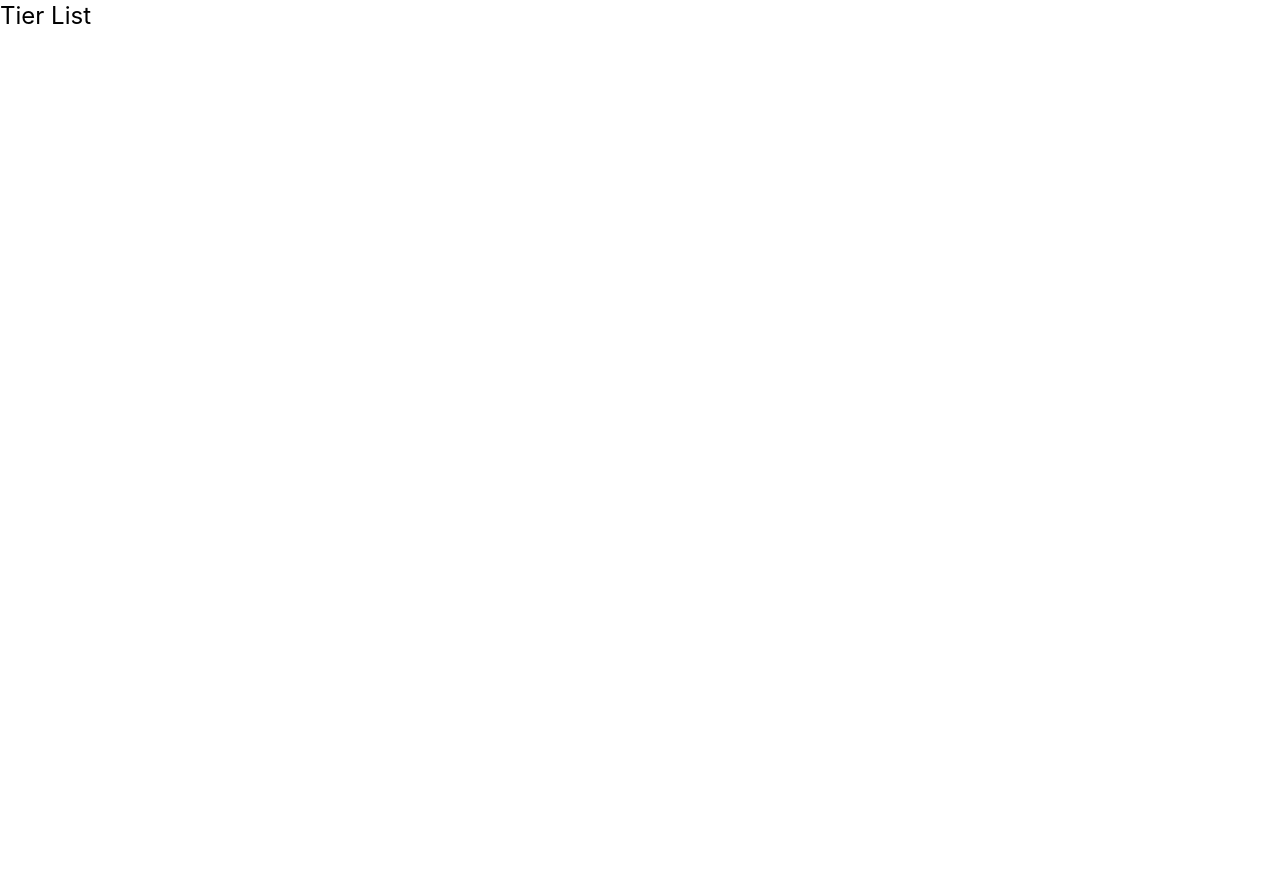
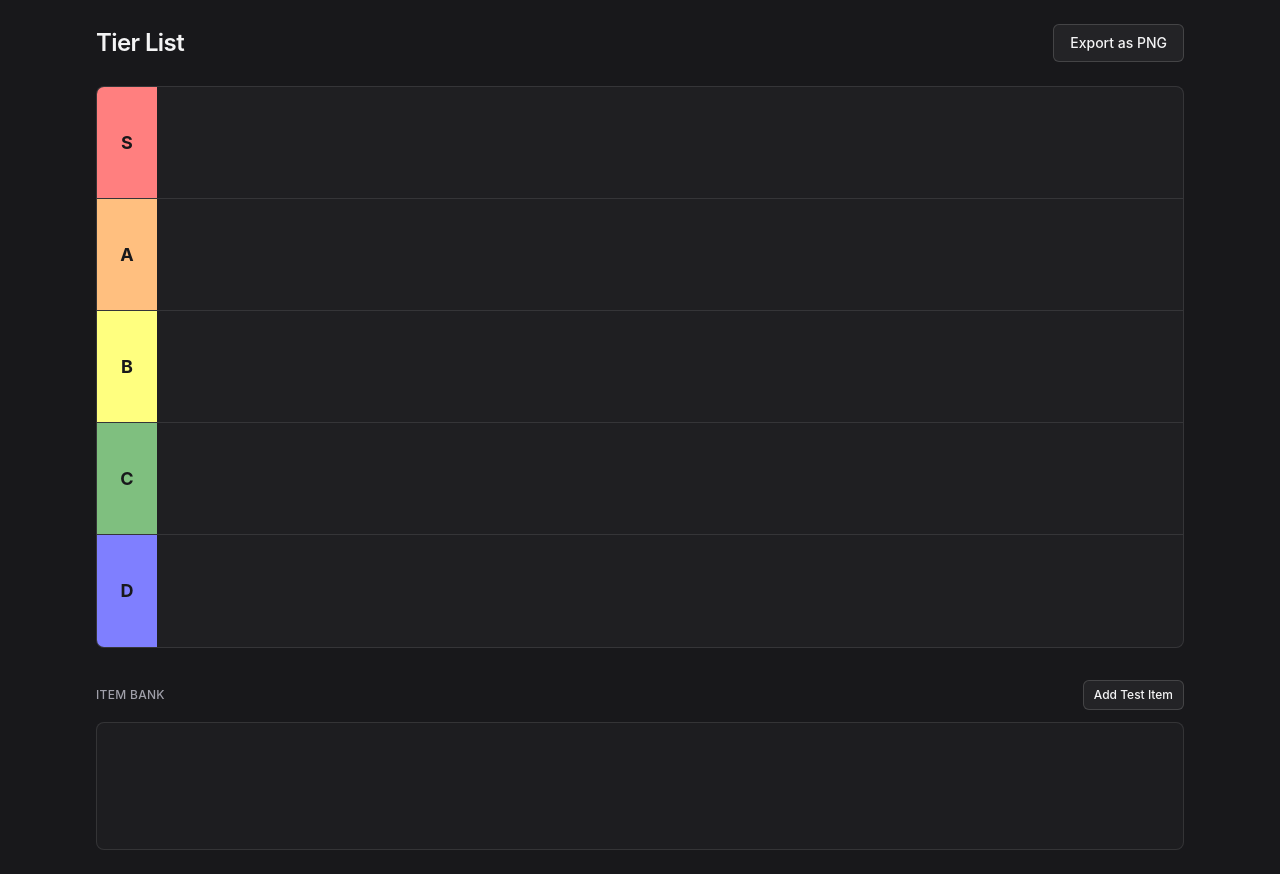
Before and after one commit to Md-Talim/tierlist, a React (Vite) app: page / in a window 1280 px wide. Before the commit the page ends 800 px from the top, so only its background shows below. Built offline with nearby package versions, Linux system fonts and the light colour scheme.

Commit message:
Add tier store and tier list UI
Introduce zustand store (useTierStore) with add/move/update/reset
actions and render the tier list, item bank, ItemCard component, and an
Add Test Item button

```diff
--- a/src/App.tsx
+++ b/src/App.tsx
@@ -1,5 +1,110 @@
+import useTierStore from "./store/useTierStore";
+
+type TierItem = {
+  id: string;
+  type: "text" | "image";
+  content: string;
+};
+
+function ItemCard({ item }: { item: TierItem }) {
+  return (
+    <div className="h-20 w-20 shrink-0 overflow-hidden rounded-md border border-white/10 bg-zinc-700/80">
+      {item.type === "image" ? (
+        <img
+          src={item.content}
+          alt="placeholder"
+          className="h-full w-full object-cover"
+        />
+      ) : (
+        <div className="flex h-full w-full items-center justify-center px-2 text-center text-xs font-medium text-zinc-100">
+          {item.content}
+        </div>
+      )}
+    </div>
+  );
+}
+
 function App() {
-  return <h1 className="text-2xl">Tier List</h1>;
+  const tiers = useTierStore((state) => state.tiers);
+  const items = useTierStore((state) => state.items);
+  const bankItemIds = useTierStore((state) => state.bankItemIds);
+  const addItem = useTierStore((state) => state.addItem);
+
+  const handleAddTestItem = () => {
+    const id = `test-${crypto.randomUUID()}`;
+    addItem({
+      id,
+      type: "text",
+      content: "Test",
+    });
+  };
+
+  return (
+    <main className="min-h-screen bg-zinc-900 text-zinc-100">
+      <div className="mx-auto w-full max-w-6xl px-4 py-6 sm:px-6 lg:px-8">
+        <header className="mb-6 flex items-center justify-between">
+          <h1 className="text-xl font-semibold tracking-tight sm:text-2xl">
+            Tier List
+          </h1>
+          <button
+            type="button"
+            className="rounded-md border border-white/15 bg-white/5 px-4 py-2 text-sm font-medium text-zinc-100 transition hover:bg-white/10"
+          >
+            Export as PNG
+          </button>
+        </header>
+
+        <section className="overflow-hidden rounded-lg border border-white/10 bg-zinc-800/50">
+          {tiers.map((tier, idx) => (
+            <div
+              key={tier.id}
+              className={`flex min-h-28 ${
+                idx !== tiers.length - 1 ? "border-b border-white/10" : ""
+              }`}
+            >
+              <div
+                className="flex w-15 items-center justify-center text-lg font-bold text-zinc-900"
+                style={{ backgroundColor: tier.color }}
+              >
+                {tier.label}
+              </div>
+
+              <div className="flex flex-1 flex-wrap content-center gap-3 p-3">
+                {tier.itemIds.map((itemId) => {
+                  const item = items[itemId];
+                  if (!item) return null;
+                  return <ItemCard key={item.id} item={item} />;
+                })}
+              </div>
+            </div>
+          ))}
+        </section>
+
+        <section className="mt-8">
+          <div className="mb-3 flex items-center justify-between">
+            <p className="text-xs font-medium uppercase tracking-wide text-zinc-400">
+              Item Bank
+            </p>
+            <button
+              type="button"
+              onClick={handleAddTestItem}
+              className="rounded-md border border-white/15 bg-white/5 px-2.5 py-1.5 text-xs font-medium text-zinc-100 transition hover:bg-white/10"
+            >
+              Add Test Item
+            </button>
+          </div>
+
+          <div className="flex min-h-32 flex-wrap gap-3 rounded-lg border border-white/10 bg-zinc-800/40 p-3">
+            {bankItemIds.map((itemId) => {
+              const item = items[itemId];
+              if (!item) return null;
+              return <ItemCard key={item.id} item={item} />;
+            })}
+          </div>
+        </section>
+      </div>
+    </main>
+  );
 }
 
 export default App;
--- /dev/null
+++ b/src/store/useTierStore.ts
@@ -0,0 +1,167 @@
+import { create } from "zustand";
+
+type ItemType = "text" | "image";
+
+export type TierItem = {
+  id: string;
+  type: ItemType;
+  content: string;
+};
+
+export type Tier = {
+  id: string;
+  label: string;
+  color: string;
+  itemIds: string[];
+};
+
+export type TierState = {
+  tiers: Tier[];
+  items: Record<string, TierItem>;
+  bankItemIds: string[];
+};
+
+type AddItemInput = {
+  id: string;
+  type: ItemType;
+  content: string;
+};
+
+type MoveItemInput = {
+  itemId: string;
+  fromId: string | "bank";
+  toId: string | "bank";
+  toIndex?: number;
+};
+
+type UpdateTierInput = {
+  label?: string;
+  color?: string;
+};
+
+export type TierStore = TierState & {
+  addItem: (item: AddItemInput) => void;
+  moveItem: (params: MoveItemInput) => void;
+  addTier: () => void;
+  deleteTier: (tierId: string) => void;
+  updateTier: (tierId: string, updates: UpdateTierInput) => void;
+  reorderTiers: (newTiersArray: Tier[]) => void;
+  resetStore: () => void;
+};
+
+const createDefaultState = (): TierState => ({
+  tiers: [
+    { id: "tier-s", label: "S", color: "#FF7F7F", itemIds: [] },
+    { id: "tier-a", label: "A", color: "#FFBF7F", itemIds: [] },
+    { id: "tier-b", label: "B", color: "#FFFF7F", itemIds: [] },
+    { id: "tier-c", label: "C", color: "#7FBF7F", itemIds: [] },
+    { id: "tier-d", label: "D", color: "#7F7FFF", itemIds: [] },
+  ],
+  items: {},
+  bankItemIds: [],
+});
+
+const removeFromList = (list: string[], itemId: string): string[] =>
+  list.filter((id) => id !== itemId);
+
+const insertAtIndex = (
+  list: string[],
+  itemId: string,
+  toIndex?: number,
+): string[] => {
+  const next = [...list];
+  const safeIndex = Math.max(0, Math.min(toIndex ?? next.length, next.length));
+  next.splice(safeIndex, 0, itemId);
+  return next;
+};
+
+const useTierStore = create<TierStore>((set) => ({
+  ...createDefaultState(),
+
+  addItem: ({ id, type, content }) =>
+    set((state) => ({
+      items: {
+        ...state.items,
+        [id]: { id, type, content },
+      },
+      bankItemIds: [...state.bankItemIds, id],
+    })),
+
+  moveItem: ({ itemId, fromId, toId, toIndex }) =>
+    set((state) => {
+      const tiers = state.tiers.map((tier) => ({
+        ...tier,
+        itemIds: [...tier.itemIds],
+      }));
+      let bankItemIds = [...state.bankItemIds];
+
+      if (fromId === "bank") {
+        bankItemIds = removeFromList(bankItemIds, itemId);
+      } else {
+        const fromTier = tiers.find((tier) => tier.id === fromId);
+        if (fromTier) {
+          fromTier.itemIds = removeFromList(fromTier.itemIds, itemId);
+        }
+      }
+
+      if (toId === "bank") {
+        bankItemIds = insertAtIndex(bankItemIds, itemId, toIndex);
+      } else {
+        const toTier = tiers.find((tier) => tier.id === toId);
+        if (toTier) {
+          toTier.itemIds = insertAtIndex(toTier.itemIds, itemId, toIndex);
+        }
+      }
+
+      return { tiers, bankItemIds };
+    }),
+
+  addTier: () =>
+    set((state) => ({
+      tiers: [
+        ...state.tiers,
+        {
+          id: `tier-${crypto.randomUUID()}`,
+          label: "New",
+          color: "#AAAAAA",
+          itemIds: [],
+        },
+      ],
+    })),
+
+  deleteTier: (tierId) =>
+    set((state) => {
+      const tierToDelete = state.tiers.find((tier) => tier.id === tierId);
+      if (!tierToDelete) return state;
+
+      return {
+        tiers: state.tiers.filter((tier) => tier.id !== tierId),
+        bankItemIds: [...state.bankItemIds, ...tierToDelete.itemIds],
+      };
+    }),
+
+  updateTier: (tierId, updates) =>
+    set((state) => ({
+      tiers: state.tiers.map((tier) =>
+        tier.id === tierId
+          ? {
+              ...tier,
+              ...(updates.label !== undefined ? { label: updates.label } : {}),
+              ...(updates.color !== undefined ? { color: updates.color } : {}),
+            }
+          : tier,
+      ),
+    })),
+
+  reorderTiers: (newTiersArray) =>
+    set(() => ({
+      tiers: newTiersArray,
+    })),
+
+  resetStore: () =>
+    set(() => ({
+      ...createDefaultState(),
+    })),
+}));
+
+export default useTierStore;
```
